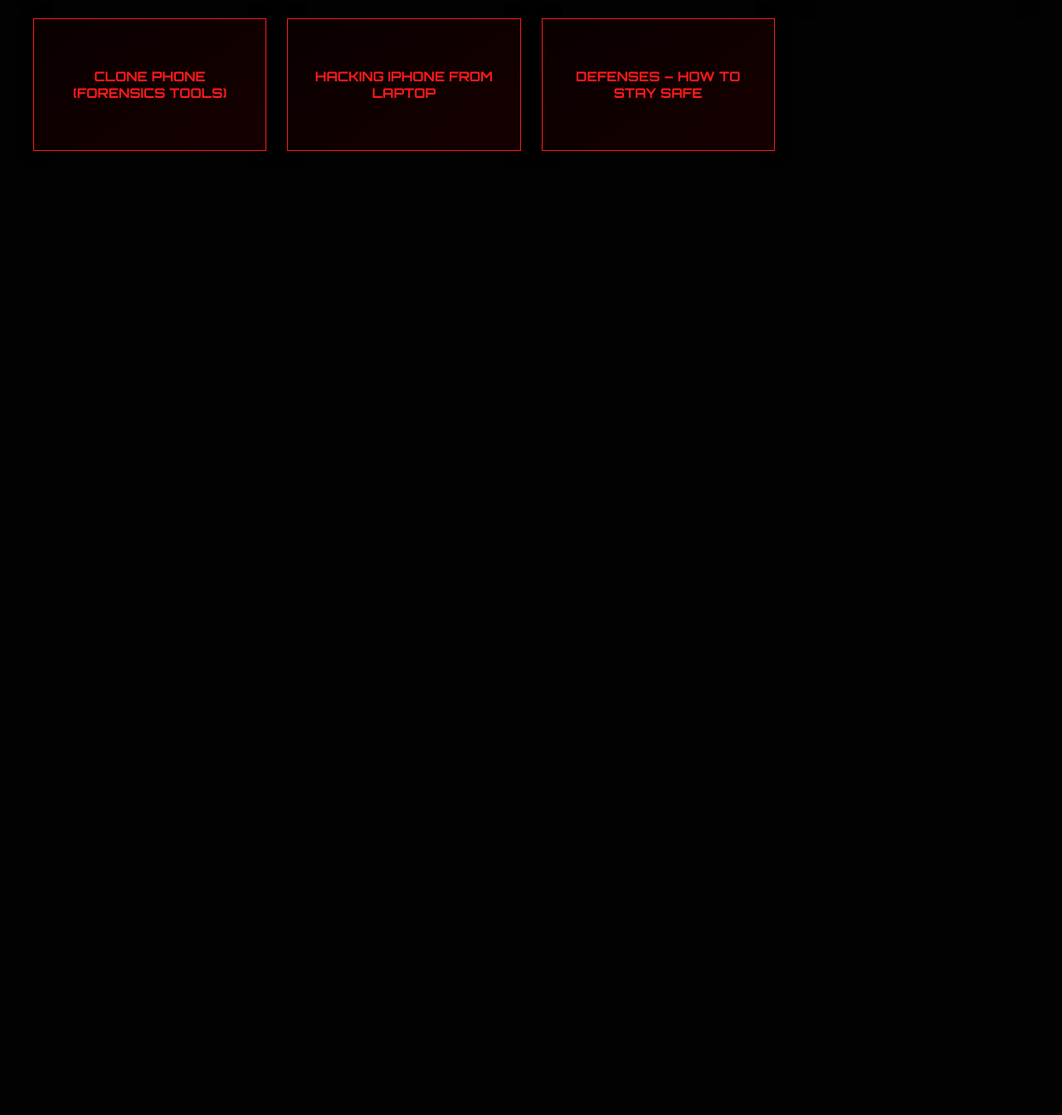
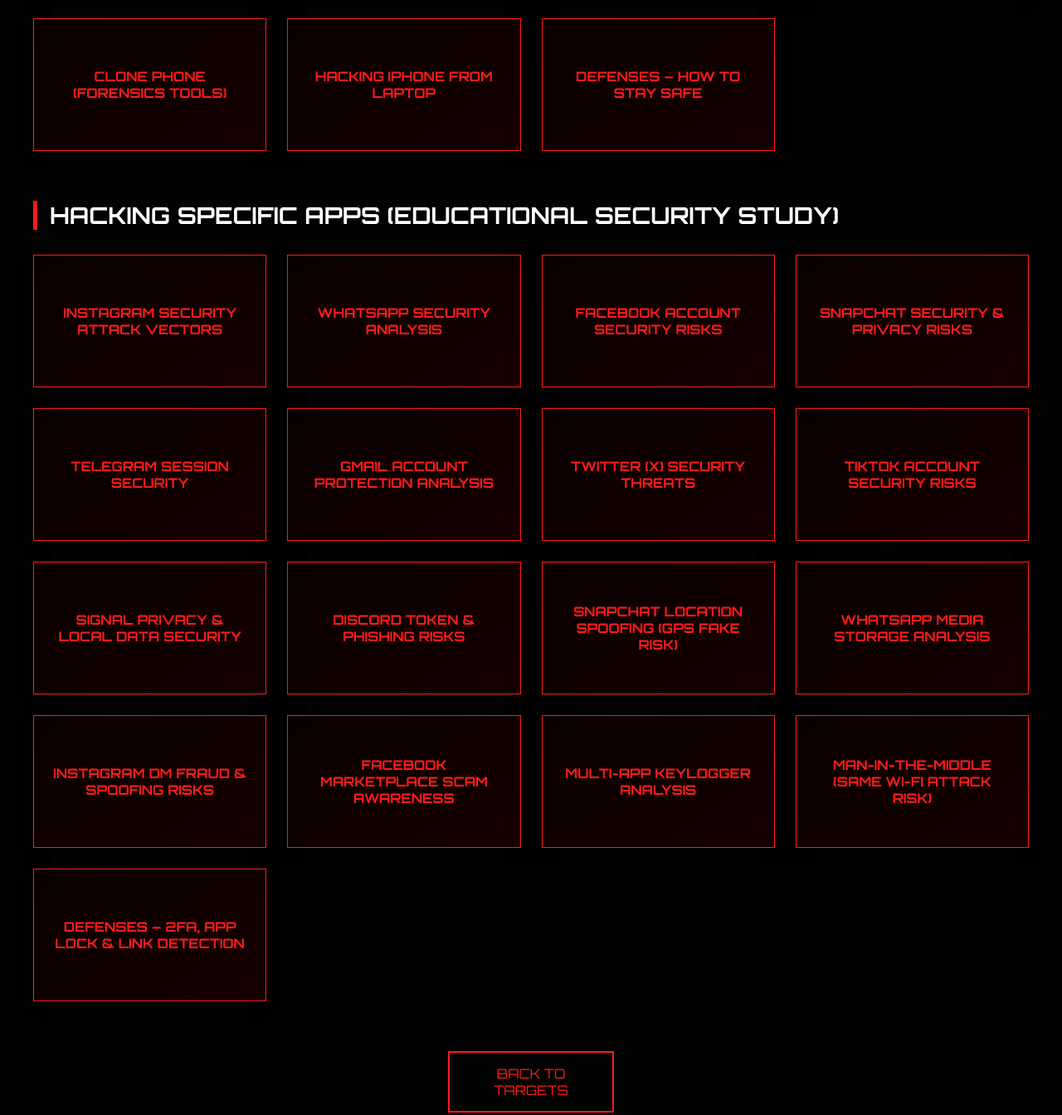
Before and after one commit to syedghous-1jp/cybersecurity-portfolio, a plain HTML site: page mobile_hacking.html in a window 1280 px wide. Shown: the part 8936-10280 px from the top of the page at 83% size. Before the commit the page ends 9218 px from the top, so only its background shows below. Drawn offline with Linux system fonts and the light colour scheme.

Commit message:
Add educational security study section for apps

```diff
--- a/mobile_hacking.html
+++ b/mobile_hacking.html
@@ -607,3 +607,66 @@
         </div>
     </div>
 </div>
+<div class="category-box">
+    <h2 class="section-title">HACKING SPECIFIC APPS (EDUCATIONAL SECURITY STUDY)</h2>
+
+    <div class="grid">
+
+        <div class="card" onclick="window.location.href='instagram_security.pdf'">
+            <span>INSTAGRAM SECURITY ATTACK VECTORS</span>
+        </div>
+        <div class="card" onclick="window.location.href='whatsapp_security.pdf'">
+            <span>WHATSAPP SECURITY ANALYSIS</span>
+        </div>
+        <div class="card" onclick="window.location.href='facebook_security.pdf'">
+            <span>FACEBOOK ACCOUNT SECURITY RISKS</span>
+        </div>
+        <div class="card" onclick="window.location.href='snapchat_security.pdf'">
+            <span>SNAPCHAT SECURITY & PRIVACY RISKS</span>
+        </div>
+        <div class="card" onclick="window.location.href='telegram_security.pdf'">
+            <span>TELEGRAM SESSION SECURITY</span>
+        </div>
+        <div class="card" onclick="window.location.href='gmail_security.pdf'">
+            <span>GMAIL ACCOUNT PROTECTION ANALYSIS</span>
+        </div>
+        <div class="card" onclick="window.location.href='twitter_security.pdf'">
+            <span>TWITTER (X) SECURITY THREATS</span>
+        </div>
+        <div class="card" onclick="window.location.href='tiktok_security.pdf'">
+            <span>TIKTOK ACCOUNT SECURITY RISKS</span>
+        </div>
+        <div class="card" onclick="window.location.href='signal_security.pdf'">
+            <span>SIGNAL PRIVACY & LOCAL DATA SECURITY</span>
+        </div>
+        <div class="card" onclick="window.location.href='discord_security.pdf'">
+            <span>DISCORD TOKEN & PHISHING RISKS</span>
+        </div>
+        <div class="card" onclick="window.location.href='snapchat_gps_spoofing.pdf'">
+            <span>SNAPCHAT LOCATION SPOOFING (GPS FAKE RISK)</span>
+        </div>
+        <div class="card" onclick="window.location.href='whatsapp_media_access.pdf'">
+            <span>WHATSAPP MEDIA STORAGE ANALYSIS</span>
+        </div>
+        <div class="card" onclick="window.location.href='instagram_dm_risks.pdf'">
+            <span>INSTAGRAM DM FRAUD & SPOOFING RISKS</span>
+        </div>
+        <div class="card" onclick="window.location.href='facebook_marketplace.pdf'">
+            <span>FACEBOOK MARKETPLACE SCAM AWARENESS</span>
+        </div>
+        <div class="card" onclick="window.location.href='multi_app_keylogger.pdf'">
+            <span>MULTI-APP KEYLOGGER ANALYSIS</span>
+        </div>
+        <div class="card" onclick="window.location.href='wifi_mitm_apps.pdf'">
+            <span>MAN-IN-THE-MIDDLE (SAME WI-FI ATTACK RISK)</span>
+        </div>
+        <div class="card" onclick="window.location.href='mobile_defenses_apps.pdf'">
+            <span>DEFENSES – 2FA, APP LOCK & LINK DETECTION</span>
+        </div>
+
+    </div>
+</div>
+ <a href="attacking.html" class="back-btn">BACK TO TARGETS</a>
+
+</body>
+</html>
```
